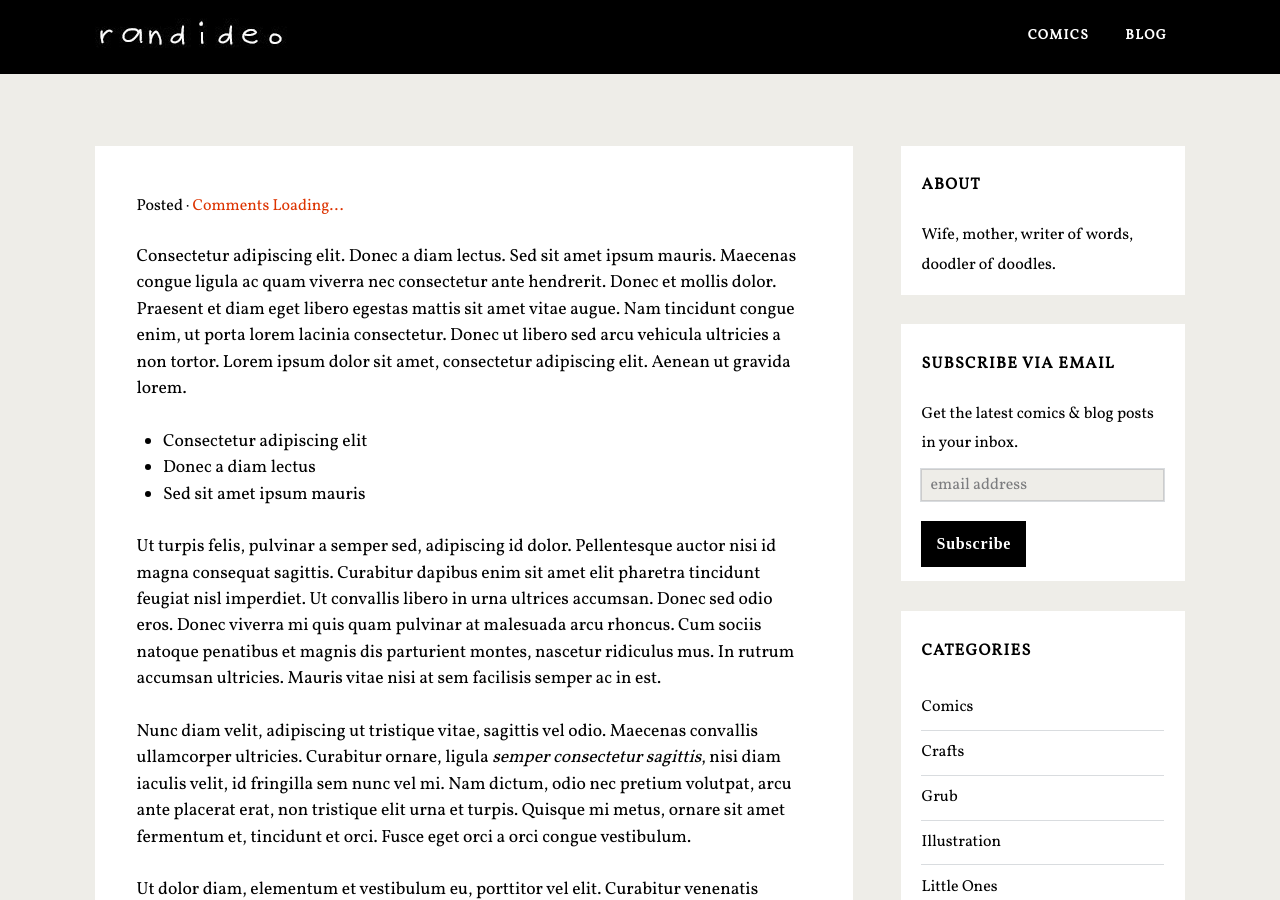
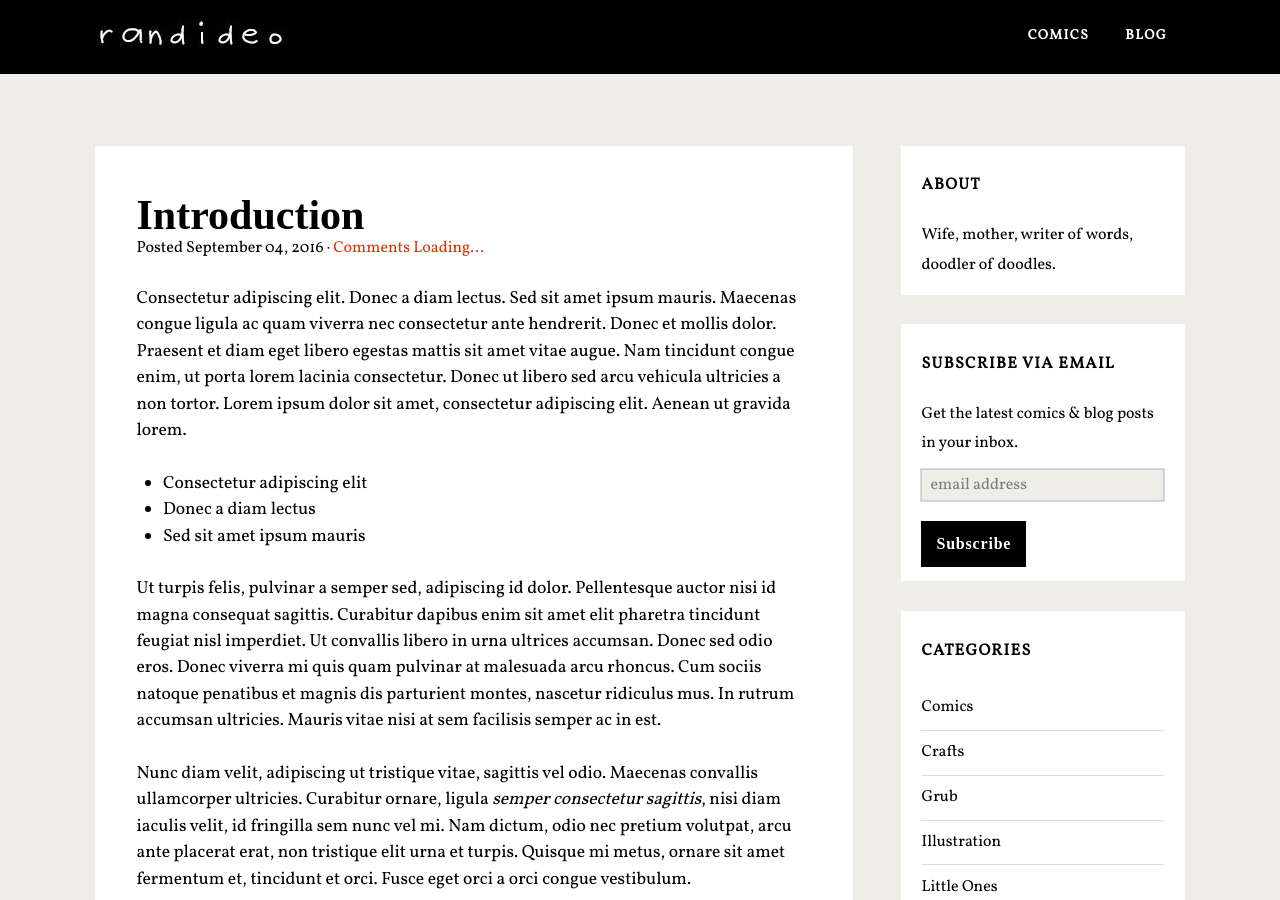
Before and after one commit to randideo/randideo.github.io, a Jekyll site: the page built from _posts/2016-09-04-test.md, in a window 1280 px wide and 900 px high. Built offline with Jekyll 4.4.1, drawn with Linux system fonts in a browser that asks for light colours; nearby versions of some CDN libraries; some web fonts are replaced; comment, search, counter and statistics services are not loaded.

Commit message:
Update post.html

```diff
--- a/_layouts/post.html
+++ b/_layouts/post.html
@@ -4,8 +4,8 @@ layout: default
 <div class='post-outer'>
 <div class='post hentry'>
 
-		 <h1 class="entry-title">{{ post.title }}</h1>
-		  Posted {{ post.date | date: '%B %d, %Y' }} · <a style="text-decoration: none;" href="{{ site.baseurl }}{{ post.url }}#disqus_thread" class="comments-count">Comments Loading...</a>
+		 <h1 class="entry-title">{{ page.title }}</h1>
+		  Posted {{ page.date | date: '%B %d, %Y' }} · <a style="text-decoration: none;" href="{{ site.baseurl }}{{ post.url }}#disqus_thread" class="comments-count">Comments Loading...</a>
 
   <section class="entry-content">{{ content }}
   </section>
```
